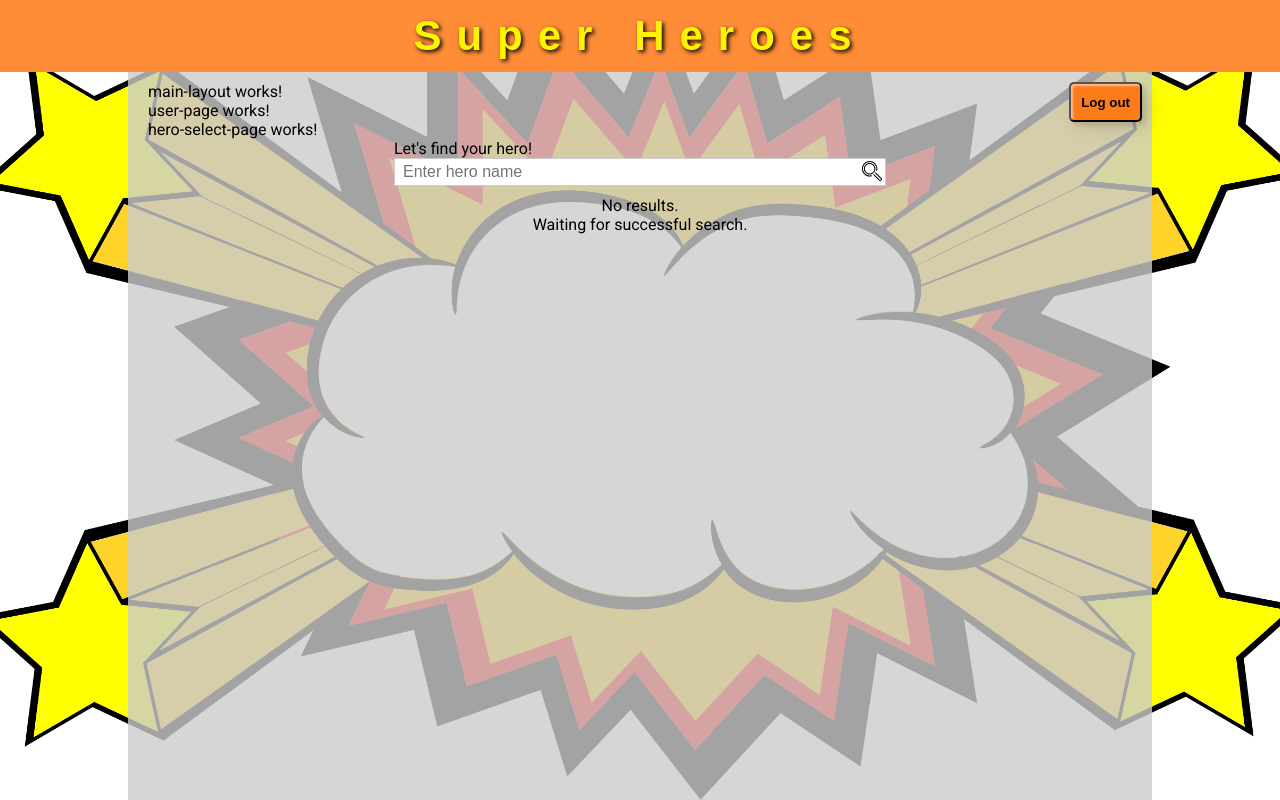
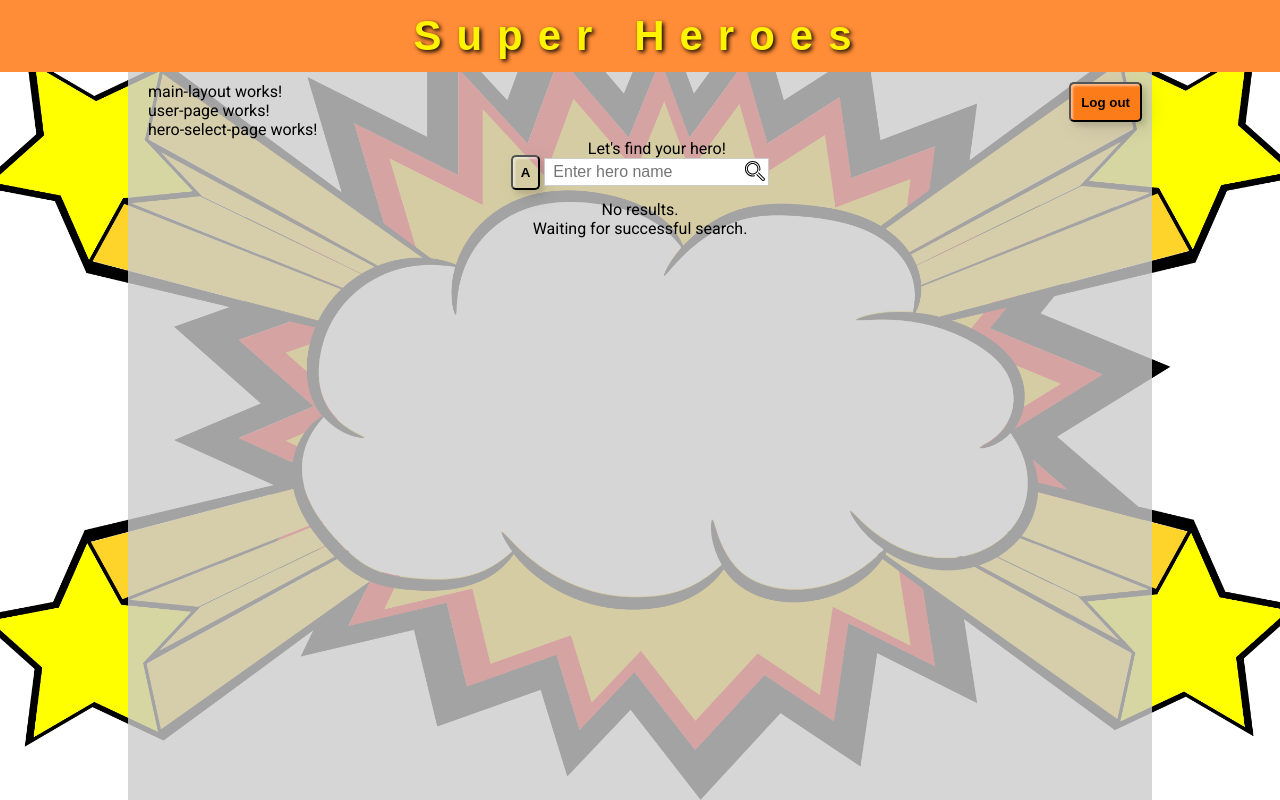
Before and after one commit to TkachukRR/28-angular-superheroes, an Angular app: page /user/search in a window 1280 px wide. Built offline with nearby package versions, Linux system fonts and the light colour scheme; sample sign-in values are in the browser's storage; a web font is replaced by a local one.

Commit message:
#004 Added search keybord show buuton

```diff
--- a/src/app/components/hero-select-page/hero-select-page.component.html
+++ b/src/app/components/hero-select-page/hero-select-page.component.html
@@ -1,5 +1,7 @@
 <p>hero-select-page works!</p>
 <div class="select__page">
+  <div class="search">
+    <button class="btn search__keyboard" type="button" (click)="showKeyboard()">A</button>
     <form [formGroup]="searchForm" (ngSubmit)="searchHero()" class="search__form">
       <label for="searchInput" class="search__label">Let's find your hero!</label>
       <input id="searchInput" type="text" placeholder="Enter hero name" formControlName="searchInput" class="search__input" />
@@ -28,7 +30,7 @@
         </svg>
       </button>
     </form>
-
+  </div>
   <div class="heroes">
   <app-heroes-page class="heroes__board" *ngIf="this.heroes.isSuccessfulSearch && !this.heroes.loading; else noResultsBlock"></app-heroes-page>
 
--- a/src/app/components/hero-select-page/hero-select-page.component.scss
+++ b/src/app/components/hero-select-page/hero-select-page.component.scss
@@ -1,9 +1,20 @@
 .search {
+  margin-bottom: 10px;
+  text-align: center;
+
+  &__keyboard{
+    display: inline-block;
+    width: auto;
+    height: auto;
+    padding: 8px;
+    margin-right: 4px;
+  }
+
 	&__form {
 		position: relative;
+
+    display: inline-block;
 		max-width: 50%;
-		margin: 0 auto;
-    margin-bottom: 10px;
 	}
 
 	&__submit {
--- a/src/app/components/hero-select-page/hero-select-page.component.ts
+++ b/src/app/components/hero-select-page/hero-select-page.component.ts
@@ -22,4 +22,7 @@ export class HeroSelectPageComponent implements OnInit {
 		const inputValue = this.searchForm.controls?.['searchInput'].value;
 		this.heroes.getByName(inputValue);
 	}
+
+  public showKeyboard() {
+  }
 }
```
Lines whose indentation alone changed are shown as unchanged.
